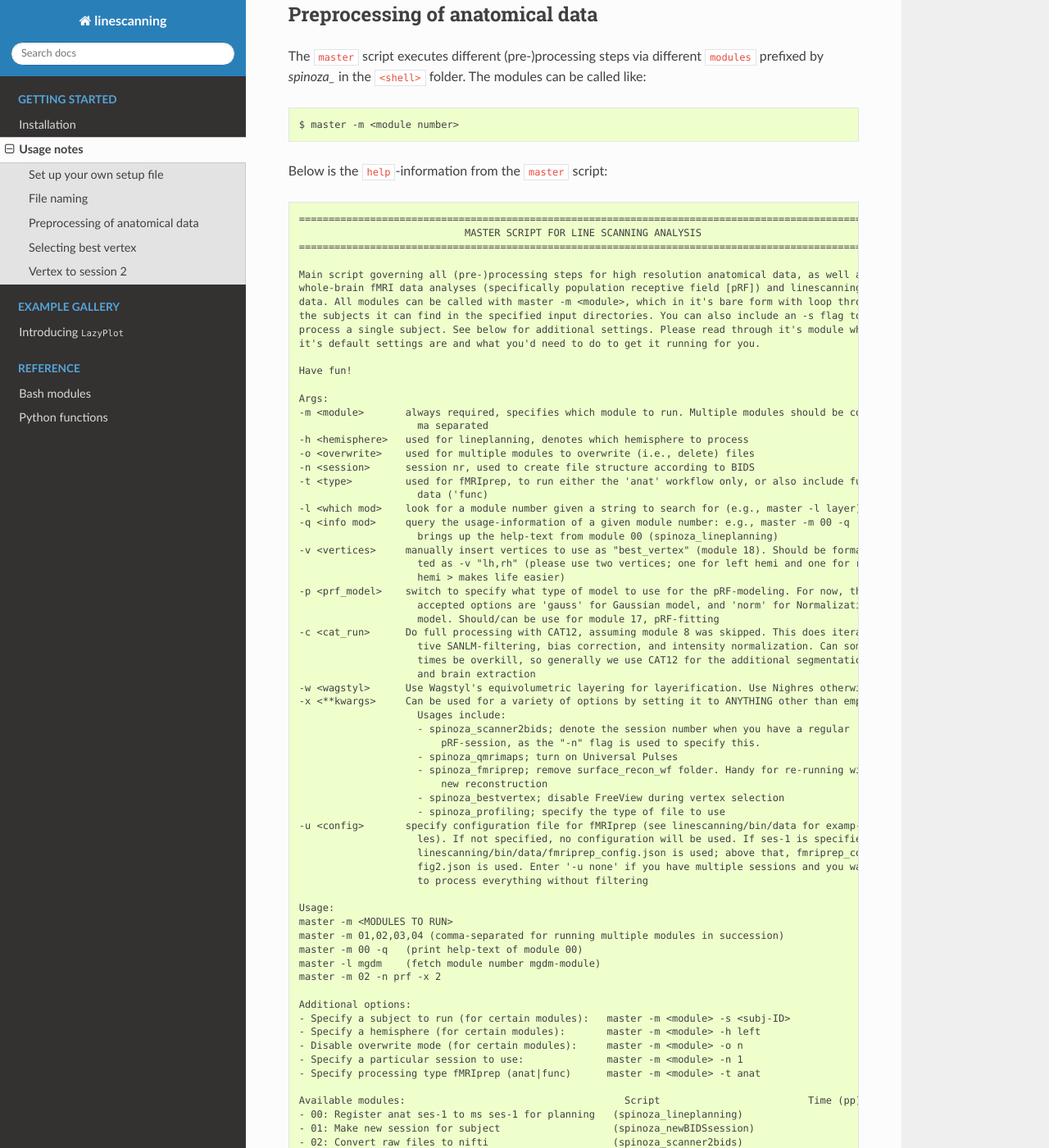
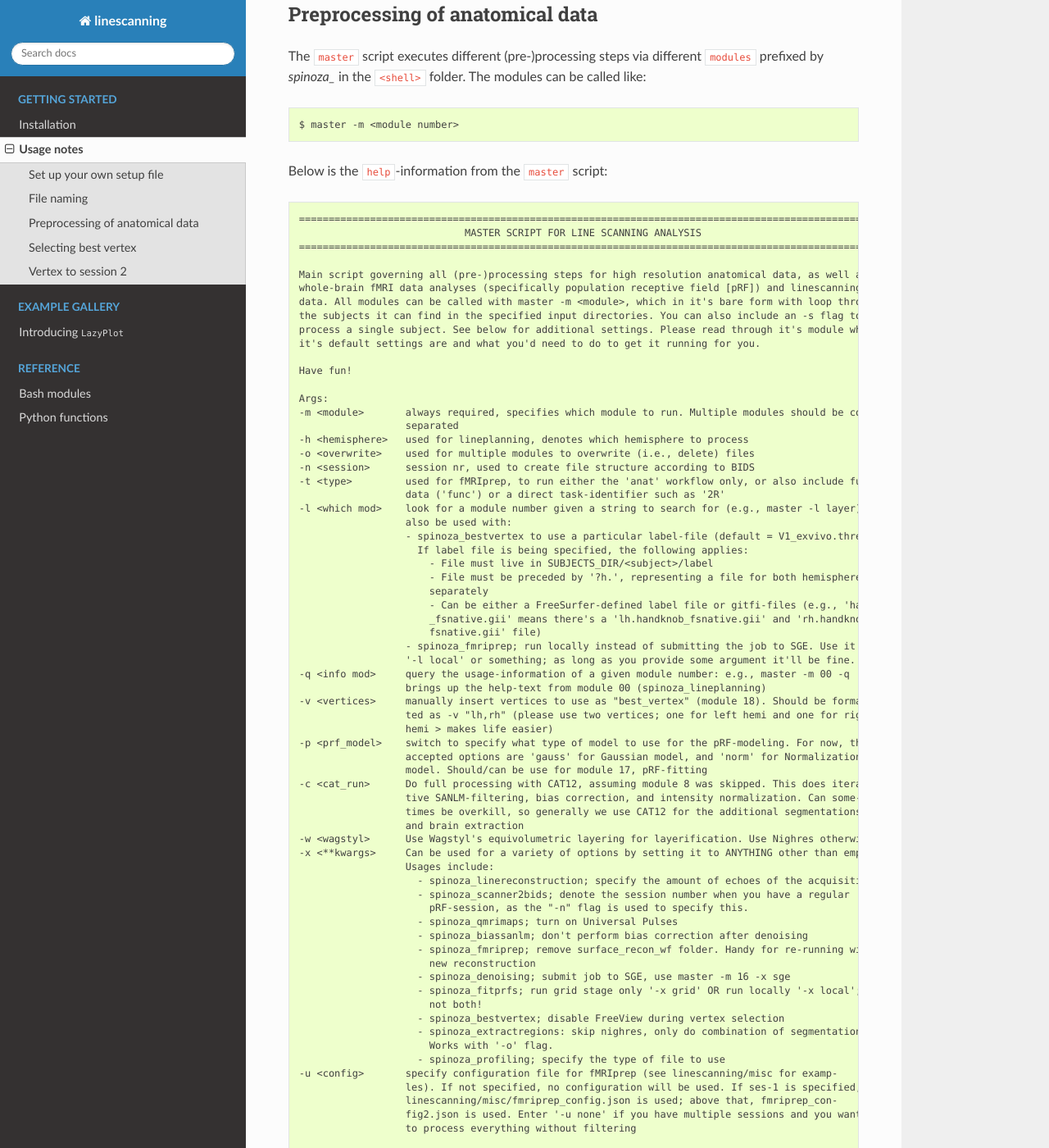
Before and after one commit to gjheij/linescanning, a Sphinx documentation site: the page built from doc/source/usage.rst, in a window 1280 px wide and 1400 px high, scrolled down 5443 px. Shown: the whole window at 82% size. Built offline with Sphinx 7.4.7 and the Read the Docs theme 2.0.0, drawn with Linux system fonts in a browser that asks for light colours; pages that are not in the unit, such as notebooks, are missing from menus; some of the changed text lies outside the part shown.

Commit message:
simplify setup & update docs

```diff
--- a/doc/source/links.rst
+++ b/doc/source/links.rst
@@ -6,7 +6,7 @@
 .. _Singularity: https://github.com/singularityware/singularity
 ..  _SPM: https://www.fil.ion.ucl.ac.uk/spm/software/spm12/
 .. _ITK-Snap: http://www.itksnap.org/pmwiki/pmwiki.php?n=Downloads.SNAP3
-.. _Nideconv: https://github.com/VU-Cog-Sci/nideconv
+.. _Nideconv: https://github.com/gjheij/nideconv
 .. _pRFpy: https://github.com/VU-Cog-Sci/prfpy
 .. _CAT12: http://www.neuro.uni-jena.de/cat/index.html#DOWNLOAD
 .. _Nighres: https://github.com/nighres/nighres
--- a/doc/source/usage.rst
+++ b/doc/source/usage.rst
@@ -286,47 +286,65 @@ Below is the ``help``-information from the ``master`` script:
     Have fun!
 
     Args:
-    -m <module>       always required, specifies which module to run. Multiple modules should be com-
-                        ma separated
+    -m <module>       always required, specifies which module to run. Multiple modules should be comma
+                      separated
     -h <hemisphere>   used for lineplanning, denotes which hemisphere to process
     -o <overwrite>    used for multiple modules to overwrite (i.e., delete) files
     -n <session>      session nr, used to create file structure according to BIDS
     -t <type>         used for fMRIprep, to run either the 'anat' workflow only, or also include func
-                        data ('func)
-    -l <which mod>    look for a module number given a string to search for (e.g., master -l layer)
+                      data ('func') or a direct task-identifier such as '2R'
+    -l <which mod>    look for a module number given a string to search for (e.g., master -l layer); can
+                      also be used with:
+                      - spinoza_bestvertex to use a particular label-file (default = V1_exvivo.thresh).
+                        If label file is being specified, the following applies:
+                          - File must live in SUBJECTS_DIR/<subject>/label
+                          - File must be preceded by '?h.', representing a file for both hemispheres
+                          separately
+                          - Can be either a FreeSurfer-defined label file or gitfi-files (e.g., 'handknob
+                          _fsnative.gii' means there's a 'lh.handknob_fsnative.gii' and 'rh.handknob_
+                          fsnative.gii' file)
+                      - spinoza_fmriprep; run locally instead of submitting the job to SGE. Use it with
+                      '-l local' or something; as long as you provide some argument it'll be fine.
     -q <info mod>     query the usage-information of a given module number: e.g., master -m 00 -q
-                        brings up the help-text from module 00 (spinoza_lineplanning)
+                      brings up the help-text from module 00 (spinoza_lineplanning)
     -v <vertices>     manually insert vertices to use as "best_vertex" (module 18). Should be format-
-                        ted as -v "lh,rh" (please use two vertices; one for left hemi and one for right
-                        hemi > makes life easier)
+                      ted as -v "lh,rh" (please use two vertices; one for left hemi and one for right
+                      hemi > makes life easier)
     -p <prf_model>    switch to specify what type of model to use for the pRF-modeling. For now, the
-                        accepted options are 'gauss' for Gaussian model, and 'norm' for Normalization
-                        model. Should/can be use for module 17, pRF-fitting
+                      accepted options are 'gauss' for Gaussian model, and 'norm' for Normalization
+                      model. Should/can be use for module 17, pRF-fitting
     -c <cat_run>      Do full processing with CAT12, assuming module 8 was skipped. This does itera-
-                        tive SANLM-filtering, bias correction, and intensity normalization. Can some-
-                        times be overkill, so generally we use CAT12 for the additional segmentations
-                        and brain extraction
+                      tive SANLM-filtering, bias correction, and intensity normalization. Can some-
+                      times be overkill, so generally we use CAT12 for the additional segmentations
+                      and brain extraction
     -w <wagstyl>      Use Wagstyl's equivolumetric layering for layerification. Use Nighres otherwise
     -x <**kwargs>     Can be used for a variety of options by setting it to ANYTHING other than empty.
-                        Usages include:
+                      Usages include:
+                        - spinoza_linereconstruction; specify the amount of echoes of the acquisition
                         - spinoza_scanner2bids; denote the session number when you have a regular
-                            pRF-session, as the "-n" flag is used to specify this.
+                          pRF-session, as the "-n" flag is used to specify this.
                         - spinoza_qmrimaps; turn on Universal Pulses
+                        - spinoza_biassanlm; don't perform bias correction after denoising
                         - spinoza_fmriprep; remove surface_recon_wf folder. Handy for re-running with
-                            new reconstruction
+                          new reconstruction
+                        - spinoza_denoising; submit job to SGE, use master -m 16 -x sge
+                        - spinoza_fitprfs; run grid stage only '-x grid' OR run locally '-x local';
+                          not both!
                         - spinoza_bestvertex; disable FreeView during vertex selection
+                        - spinoza_extractregions: skip nighres, only do combination of segmentations.
+                          Works with '-o' flag.
                         - spinoza_profiling; specify the type of file to use
-    -u <config>       specify configuration file for fMRIprep (see linescanning/bin/data for examp-
-                        les). If not specified, no configuration will be used. If ses-1 is specified,
-                        linescanning/bin/data/fmriprep_config.json is used; above that, fmriprep_con-
-                        fig2.json is used. Enter '-u none' if you have multiple sessions and you want
-                        to process everything without filtering
+    -u <config>       specify configuration file for fMRIprep (see linescanning/misc for examp-
+                      les). If not specified, no configuration will be used. If ses-1 is specified,
+                      linescanning/misc/fmriprep_config.json is used; above that, fmriprep_con-
+                      fig2.json is used. Enter '-u none' if you have multiple sessions and you want
+                      to process everything without filtering
 
     Usage:
     master -m <MODULES TO RUN>
-    master -m 01,02,03,04 (comma-separated for running multiple modules in succession)
-    master -m 00 -q   (print help-text of module 00)
-    master -l mgdm    (fetch module number mgdm-module)
+    master -m 01,02,03,04     (comma-separated for running multiple modules in succession)
+    master -m 00 -q           (print help-text of module 00)
+    master -l mgdm            (fetch module number mgdm-module)
     master -m 02 -n prf -x 2
 
     Additional options:
@@ -336,7 +354,7 @@ Below is the ``help``-information from the ``master`` script:
     - Specify a particular session to use:              master -m <module> -n 1
     - Specify processing type fMRIprep (anat|func)      master -m <module> -t anat
 
-    Available modules:                                     Script                         Time (pp)
+    Available modules:                                   Script                           Time (pp)
     - 00: Register anat ses-1 to ms ses-1 for planning   (spinoza_lineplanning)
     - 01: Make new session for subject                   (spinoza_newBIDSsession)
     - 02: Convert raw files to nifti                     (spinoza_scanner2bids)
@@ -345,7 +363,7 @@ Below is the ``help``-information from the ``master`` script:
     - 05: Register T1 from memp2rage to T1 from mp2rage  (spinoza_registration)           00:03:00
     - 06: Register T1 from mp2rage to MNI152             (spinoza_registration)             -
     - 07: Averaging of (me)mp2rages and other qMRI-maps  (spinoza_averagesanatomies)      00:03:00
-    - 08: Perform bias field correction on 2nd inversion (spinoza_biascorrection)         00:07:00
+    - 08: Bias correction + SANLM denoising              (spinoza_biassanlm)              00:07:00
     - 09: Brain extract (CAT12 || ANTs || FSL)           (spinoza_brainextraction)        00:10:00
     - 10: Noise level estimation                         (spinoza_noiselevelestimation)   00:00:30
     - 11: Dura estimation and skull estimations          (spinoza_createduraskullmasks)   00:08:00
@@ -367,13 +385,13 @@ Below is the ``help``-information from the ``master`` script:
 
     Notes:
     - Module 5 (register T1 to MNI152) and 13 (brain extract T1 with ANTs) are relatively obsolete
-        These commands are therefore commented out.
+      These commands are therefore commented out.
     - Time = approximate run time per subject > Run time of total pipeline is about 1hr30 on SGE
     - There are two modes we can run this pipeline in, to be specified in the setup:
-        a session where we have both MP2RAGE and MP2RAGEME data, and a solo MP2RAGE mode. This can be
-        specified by setting the "DATA" variable in the setup script.
-        You can see if it was the MP2RAGEME-mode with the "space-average" flag, while the MP2RAGE-mode
-        is annotated by "space-mp2rage".
+      a session where we have both MP2RAGE and MP2RAGEME data, and a solo MP2RAGE mode. This can be
+      specified by setting the "DATA" variable in the setup script.
+      You can see if it was the MP2RAGEME-mode with the "space-average" flag, while the MP2RAGE-mode
+      is annotated by "space-mp2rage".
     - To know which mode we're running, type from your programs directory "call_whichmode"
 
 All of these modules loop, by default, through *all* the subjects present in ``$DIR_PROJECTS/$PROJECT`` (which is defined as ``DIR_DATA_HOME``. Also by default, it assumes that we only want to process ``ses-1``. To steer the pipeline towards particular directories, such as individual subjects, you can use additional flags when calling the ``master`` script. For instance:
@@ -423,14 +441,15 @@ Then, run the FreeSurfer_ reconstruction *outside* of fMRIprep_. This is because
 
     $ master -m 14
 
-Once you're satisfied with the surface reconstruction, you can proceed with fMRIprep_. First, we'll run the *anatomical workflow* only. This is to safe some time, because these steps we need to do iteratively; if you're already confident in the reconstruction, you can use ``-t func`` to include functional data in fMRIprep_ as well.
+Once you're satisfied with the surface reconstruction, you can proceed with fMRIprep_. First, we'll run the *anatomical workflow* only. This is to safe some time, because these steps we need to do iteratively; if you're already confident in the reconstruction, you can use ``-t func`` to include functional data in fMRIprep_ as well. If you have multiple tasks in your session and you'd like to preprocess only a particular task, you can specify ``-t <task ID>`` instead of ``-t func``. Alternatively, you can use ``-u <config file>`` (see `DIR_SCRIPTS/misc/fmriprep_config.json`). I use this because most of my sessions will have line-scanning data that cannot be preprocessed by fMRIprep_. Therefore, I use `DIR_SCRIPTS/misc/fmriprep_config.json` to only include data from `ses-1`.
 
 .. code:: bash
 
     $ master -m 15 # spinoza_fmriprep
     $ master -m 15 -t func
+    $ master -m 15 -t $TASK_SES1 # preprocess a specific task (maps to '--task-ID' from fMRIprep)
 
-We then proceed by denoising the functional data using Pybest_. This takes the ``confound``-file generated by fMRIprep_ and denoised the functional data. By default I do this in ``fsnative``, so if you want a different space to be processed you'll need to adapt ``spinoza_denoising`` accordingly.
+We then proceed by denoising the functional data using Pybest_. This takes the ``confound``-file generated by fMRIprep_ and denoised the functional data. By default I do this in ``fsnative``, so if you want a different space to be processed you'll need to adapt ``spinoza_setup`` accordingly (`PYBEST_SPACE`). Pybest_ also requires the newest version of *nilearn*, so you need to run this in a python environment that has access to this. Alternatively, you can specify `PYBEST_ENV` in the setup file to run Pybest_ in.
 
 .. code:: bash
 
```
Also changed, not shown: other parts of doc/source/links.rst (+1 -0 lines), other parts of doc/source/usage.rst (+1 -1 lines), 1 other file.
